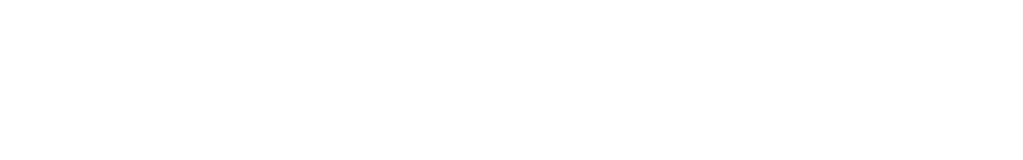
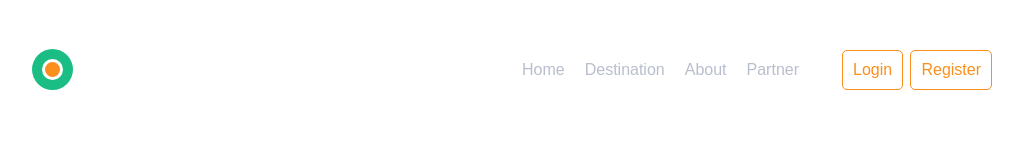
Before and after one commit to StanislavM31/sun, a plain HTML site: page index.html in a window 1280 px wide. Shown: the whole page, without its empty margins (128-1151 px from the left). Drawn offline with Linux system fonts and the light colour scheme.

Commit message:
feat: header

```diff
--- a/index.html
+++ b/index.html
@@ -4,9 +4,39 @@
     <meta charset="UTF-8">
     <meta http-equiv="X-UA-Compatible" content="IE=edge">
     <meta name="viewport" content="width=device-width, initial-scale=1.0">
+    <link rel="stylesheet" href="./style.css">
     <title>SUN</title>
 </head>
 <body>
+    <header>
+        <div class="header">
+            <div class="header-logo"></div>
+            <div class="header-nav">
+                <nav>
+                    <ul>
+                        <li>
+                            <a href="./index.html">Home</a>
+                        </li>
+                        <li>
+                            <a href="./">Destination</a>
+                        </li>
+                        <li>
+                            <a href="./">About</a>
+                        </li>
+                        <li>
+                            <a href="./">Partner</a>
+                        </li>
+                    </ul>
+                </nav>
+            </div>
+            <div class="header-log-reg">
+                <div>Login</div>
+                <div>Register</div>
+            </div>
+        </div>
+    </header>
+    <main>
 
+    </main>
 </body>
 </html>
--- a/style.css
+++ b/style.css
@@ -3,3 +3,61 @@
     margin: 0;
     box-sizing: border-box;
 }
+html{
+    scroll-behavior: smooth;
+    padding: 0px 160px 20px 160px;
+    font-family: 'DM Sans', sans-serif;
+}
+header{
+    padding: 49px 0 0 0;
+}
+.header-logo{
+    width: 41px;
+    height: 41px;
+    background-repeat: no-repeat;
+    background-image: url(./assets/logo.svg)
+}
+.header{
+    display: flex;
+    justify-content: space-between;
+}
+.header-nav{
+    display: flex;
+    margin: 0 43px 0 auto;
+    align-items: center;
+}
+nav ul{
+    display: flex;
+}
+ul {
+    list-style: none;
+}
+ul li{
+    margin-left: 20px;
+}
+ul li:first-child{
+    margin-left: 0;
+}
+nav a{
+    color: #B8BECD;
+    text-decoration: none;
+}
+a:hover{
+    color:rgb(0, 0, 0)
+}
+.header-log-reg{
+    display: flex;
+    justify-content: space-between;
+    align-items: center;
+    width: 150px;
+}
+.header-log-reg > div{
+    border: 1px solid #FB8F1D;
+    padding: 10px 10px;
+    border-radius: 5px;
+    color: #FB8F1D;
+}
+.header-log-reg > div:hover{
+    background-color: #FB8F1D;
+    color: #FFFF;
+}
```
Also changed, not shown: assets/logo.svg (added).
